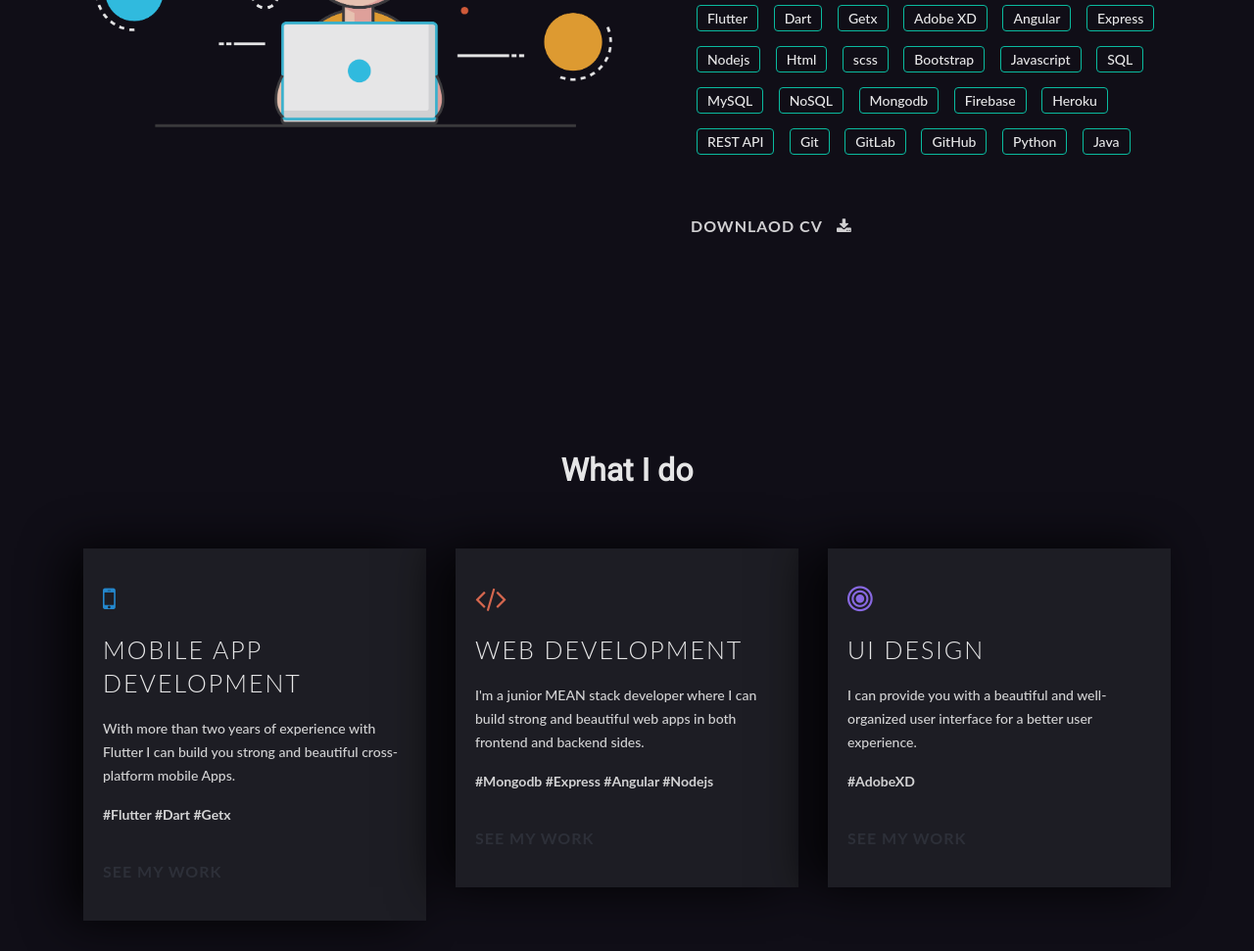
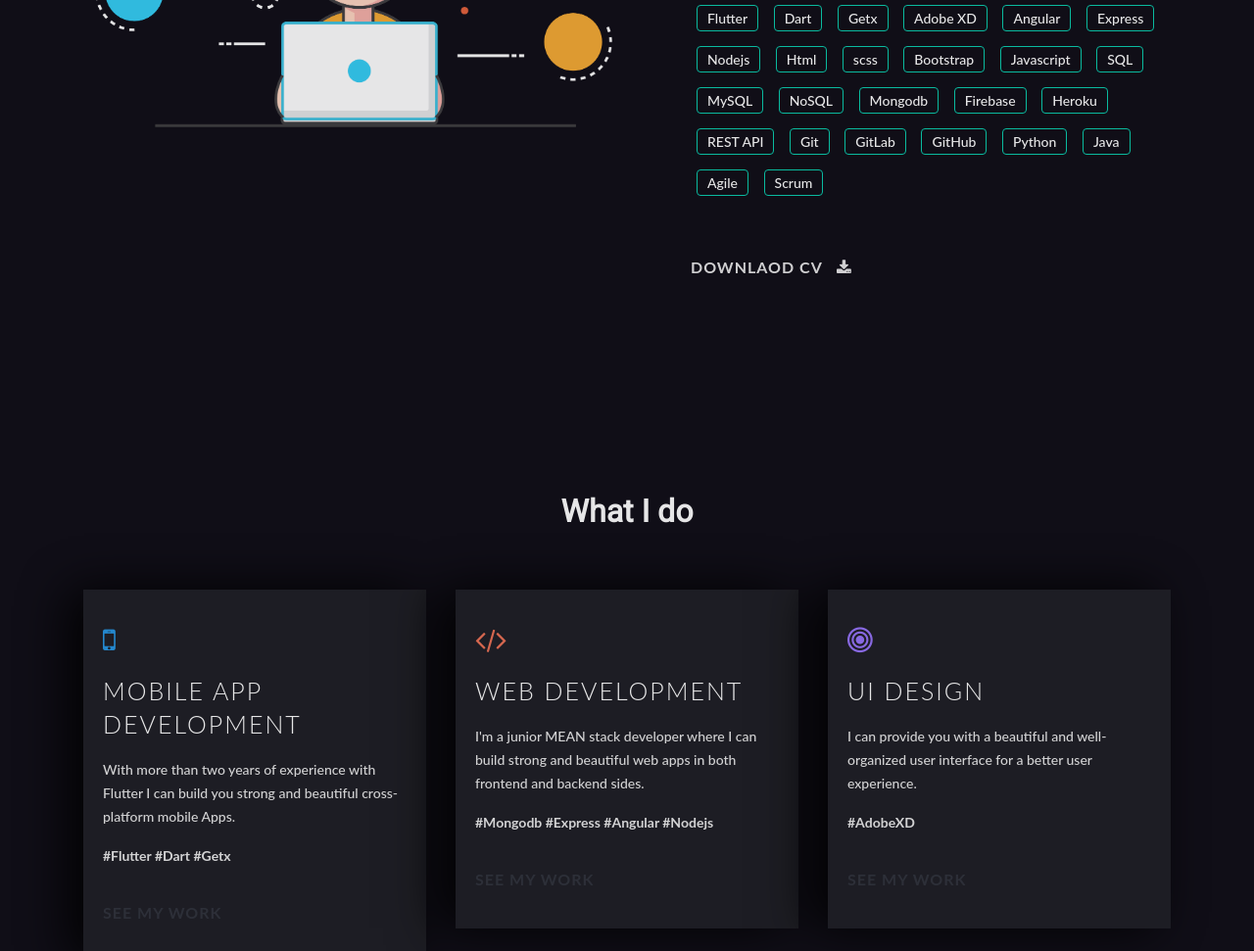
Before and after one commit to mohamedbenalima/myportfolio, a plain HTML site: page index.html in a window 1280 px wide. Shown: the part 1304-2275 px from the top of the page at 98% size. Drawn offline with Linux system fonts and the light colour scheme; some packages are replaced by stand-ins of ours; files that its build step writes are made by us from their sources; a script that the page names is missing; files whose address does not match are found by name.

Commit message:
more info

```diff
--- a/index.html
+++ b/index.html
@@ -194,6 +194,8 @@
                                     <li><span>GitHub</span></li>
                                     <li><span>Python</span></li>
                                     <li><span>Java</span></li>
+                                    <li><span>Agile</span></li>
+                                    <li><span>Scrum</span></li>
                                 </ul>
                             </div>
                             <a href="https://drive.google.com/file/d/1cfPzbNploXexts0cI-BI5zuc2E5texjc/view?usp=sharing" class="btn btn-primary " data-wow-duration="0.8s" data-wow-delay="0.4s">Downlaod CV <i class="fa fa-download"></i></a>
```
